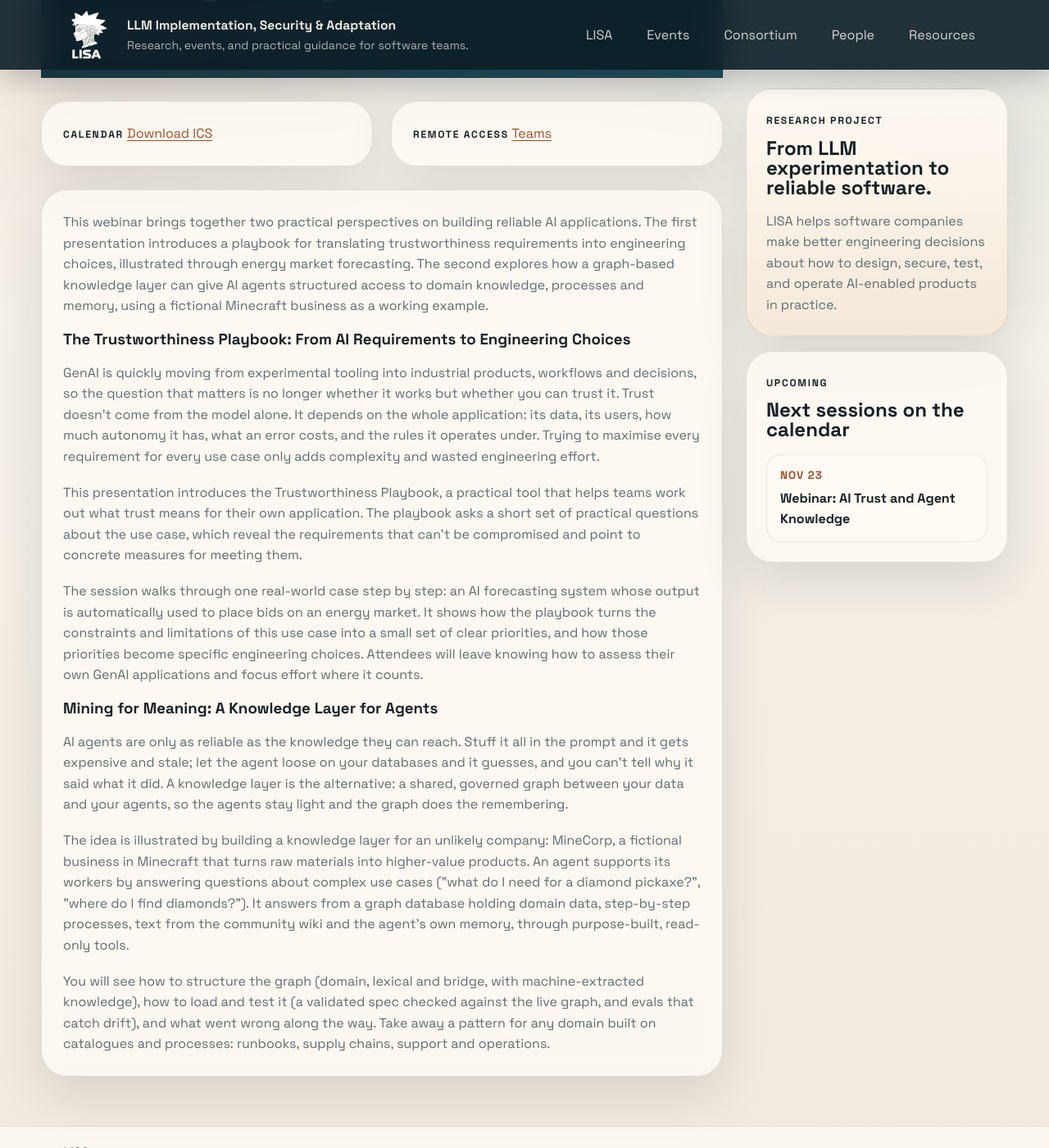
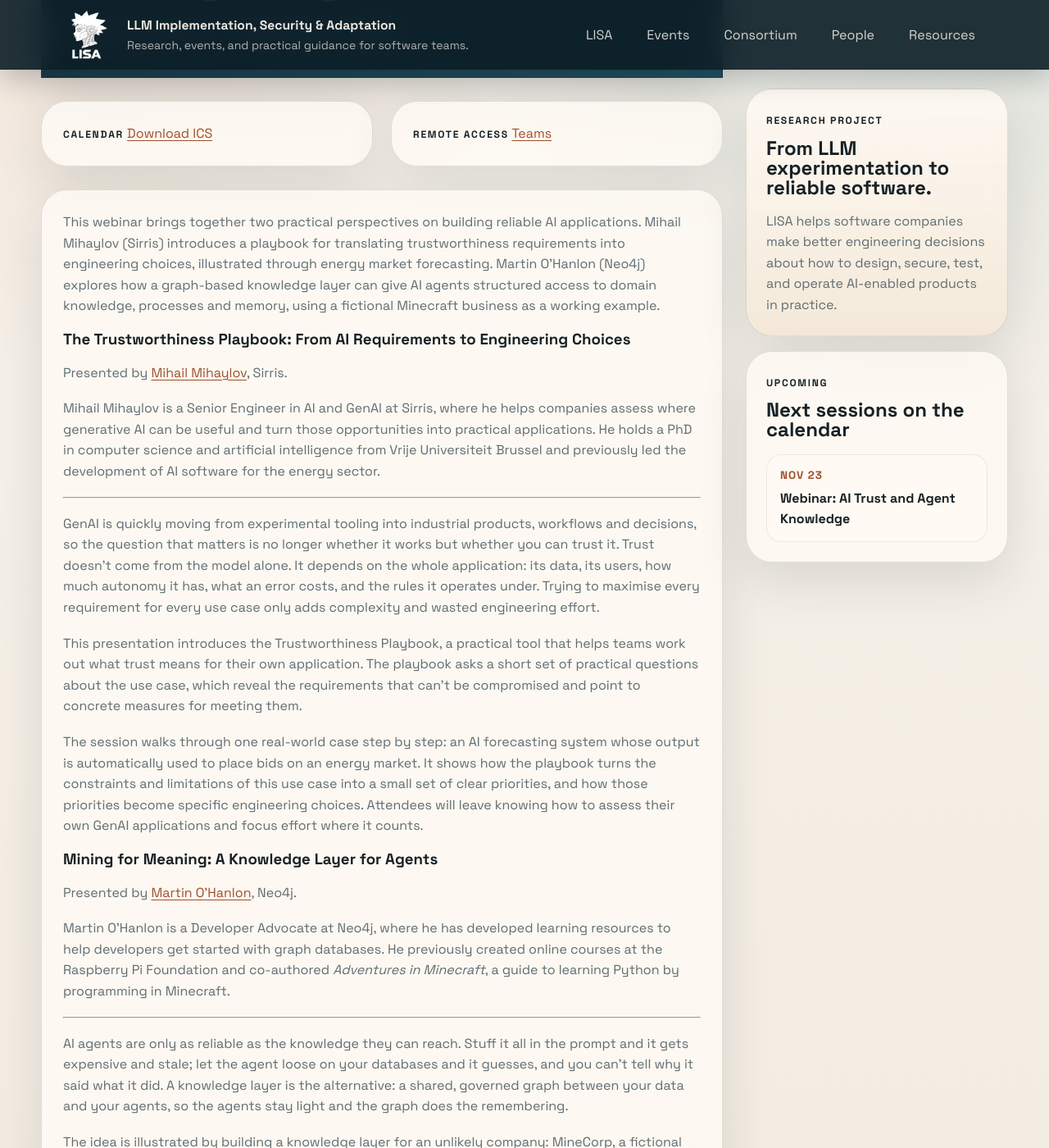
Before and after one commit to sirris-be/lisa, a Jekyll site: the page built from docs/_events/8-trustworthiness-knowledge.html, in a window 1280 px wide and 1400 px high, scrolled down 270 px. Shown: the whole window at 82% size. Built offline with Jekyll 4.4.1, drawn with Linux system fonts in a browser that asks for light colours.

Commit message:
add presenters for the event

```diff
--- a/docs/_events/8-trustworthiness-knowledge.html
+++ b/docs/_events/8-trustworthiness-knowledge.html
@@ -12,12 +12,22 @@ remote:
 ---
 
 <p>
-This webinar brings together two practical perspectives on building reliable AI applications. The first presentation introduces a playbook for translating trustworthiness requirements into engineering choices, illustrated through energy market forecasting. The second explores how a graph-based knowledge layer can give AI agents structured access to domain knowledge, processes and memory, using a fictional Minecraft business as a working example.
+This webinar brings together two practical perspectives on building reliable AI applications. Mihail Mihaylov (Sirris) introduces a playbook for translating trustworthiness requirements into engineering choices, illustrated through energy market forecasting. Martin O'Hanlon (Neo4j) explores how a graph-based knowledge layer can give AI agents structured access to domain knowledge, processes and memory, using a fictional Minecraft business as a working example.
 </p>
 
 <h3>
 The Trustworthiness Playbook: From AI Requirements to Engineering Choices
 </h3>
+
+<p>
+Presented by <a href="mailto:mihail.mihaylov@sirris.be">Mihail Mihaylov</a>, Sirris.
+</p>
+
+<p>
+Mihail Mihaylov is a Senior Engineer in AI and GenAI at Sirris, where he helps companies assess where generative AI can be useful and turn those opportunities into practical applications. He holds a PhD in computer science and artificial intelligence from Vrije Universiteit Brussel and previously led the development of AI software for the energy sector.
+</p>
+
+<hr />
 
 <p>
 GenAI is quickly moving from experimental tooling into industrial products, workflows and decisions, so the question that matters is no longer whether it works but whether you can trust it. Trust doesn't come from the model alone. It depends on the whole application: its data, its users, how much autonomy it has, what an error costs, and the rules it operates under. Trying to maximise every requirement for every use case only adds complexity and wasted engineering effort.
@@ -36,6 +46,16 @@ Mining for Meaning: A Knowledge Layer for Agents
 </h3>
 
 <p>
+Presented by <a href="mailto:martin.ohanlon@neo4j.com">Martin O'Hanlon</a>, Neo4j.
+</p>
+
+<p>
+Martin O'Hanlon is a Developer Advocate at Neo4j, where he has developed learning resources to help developers get started with graph databases. He previously created online courses at the Raspberry Pi Foundation and co-authored <em>Adventures in Minecraft</em>, a guide to learning Python by programming in Minecraft.
+</p>
+
+<hr />
+
+<p>
 AI agents are only as reliable as the knowledge they can reach. Stuff it all in the prompt and it gets expensive and stale; let the agent loose on your databases and it guesses, and you can't tell why it said what it did. A knowledge layer is the alternative: a shared, governed graph between your data and your agents, so the agents stay light and the graph does the remembering.
 </p>
 
```
Also changed, not shown: 8 other files.
